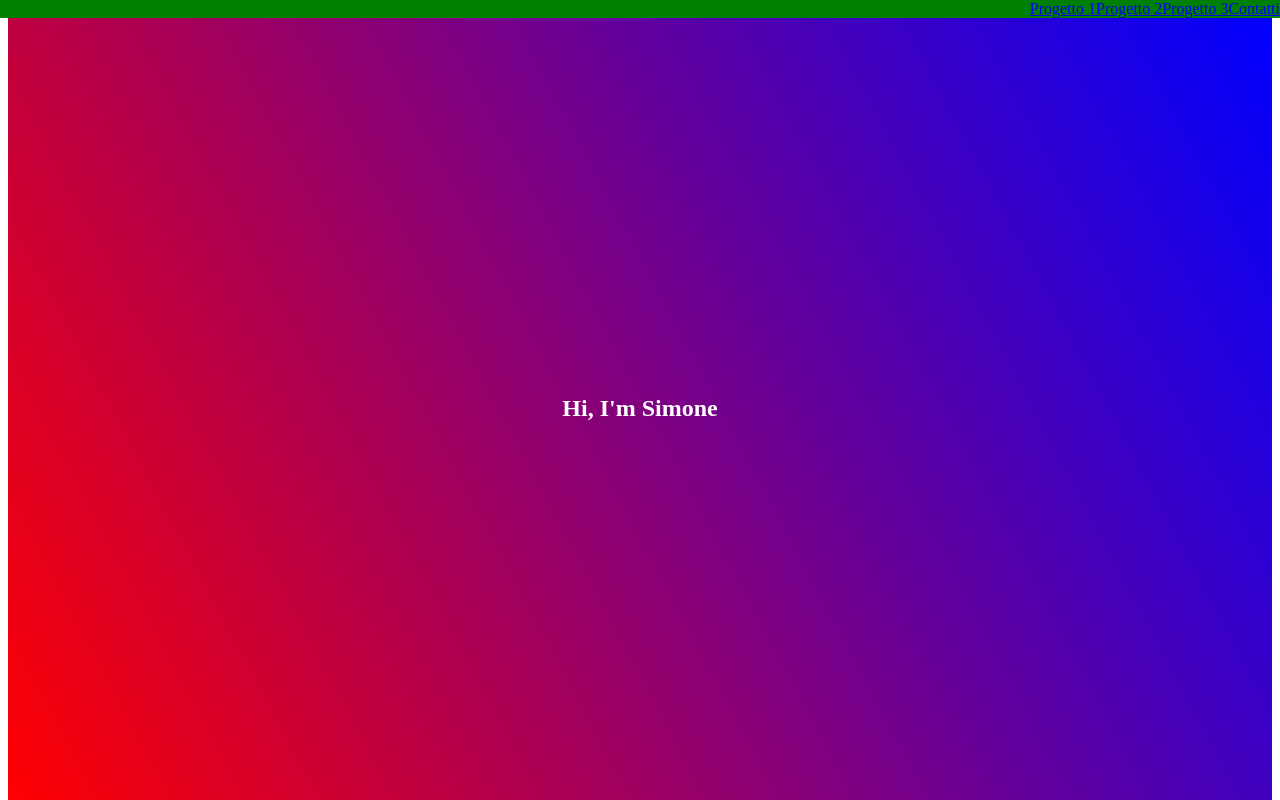
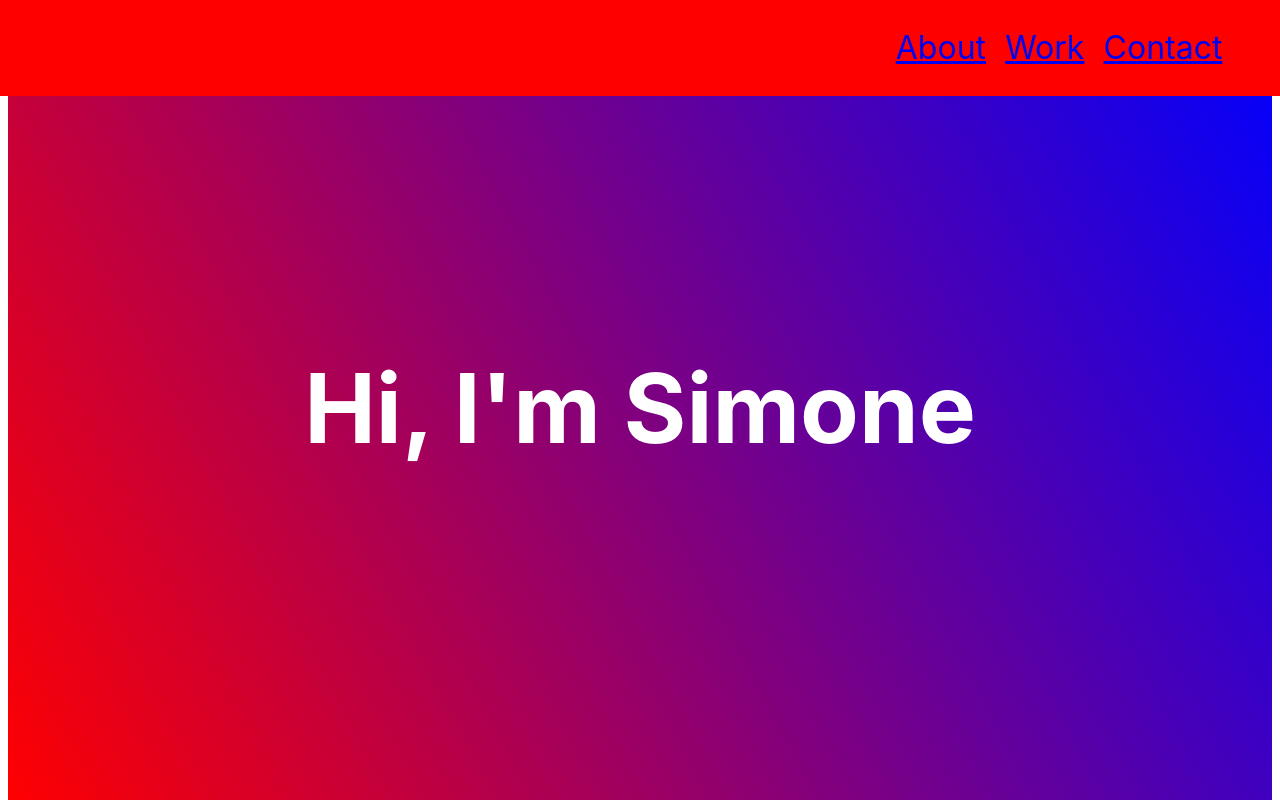
Before and after one commit to Cobbleston/coding-projects, a plain HTML site: page personal-portfolio/main.html in a window 1280 px wide. Shown: the top 800 px of the page. Drawn offline with Linux system fonts and the light colour scheme.

Commit message:
first things

```diff
--- a/personal-portfolio/main.css
+++ b/personal-portfolio/main.css
@@ -1,11 +1,47 @@
-#navbar {
+body {
+  font-family: -apple-system, BlinkMacSystemFont, 'Segoe UI', Roboto, Oxygen, Ubuntu, Cantarell, 'Open Sans', 'Helvetica Neue', sans-serif;
+  font-size: medium;
+  font-weight: 400;
+  line-height: 1.4;
+  color: white;
+}
+
+h1, h2 {
+  text-align: center;
+}
+
+h1 {
+  font-size: 6em;
+}
+
+h2 {
+  font-size: 4.2em;
+}
+
+.nav {
   display: flex;
   justify-content: flex-end;
   position: fixed;
   top: 0;
   left: 0;
   width: 100%;
-    background: green;
+  background: red;
+  z-index: 10;
+}
+
+.nav-list {
+  display: flex;
+  margin-right: 3em;
+}
+
+ul {
+  list-style: none;
+}
+
+.nav-list a {
+  display: block;
+  font-size: 2em;
+  padding: 0.3em;
 }
 
 #welcome-section {
--- a/personal-portfolio/main.html
+++ b/personal-portfolio/main.html
@@ -5,13 +5,22 @@
   <link rel="stylesheet" href="main.css" />
 </head>
 
-<body>
-  <nav id="navbar">
-    <a href="#proj-1">Progetto 1</a>
-    <a href="#proj-2">Progetto 2</a>
-    <a href="#proj-3">Progetto 3</a>
-    <a href="#contacts">Contatti</a>
+<body translate="no">
+  <!--START NAVBAT-->
+  <nav id="navbar" class="nav">
+    <ul class="nav-list">
+      <li>
+        <a href="#welcome-section">About</a>
+      </li>
+      <li>
+        <a href="#projects">Work</a>
+      </li>
+      <li>
+        <a href="#contact">Contact</a>
+      </li>
+    </ul>
   </nav>
+  <!--END NAVBAT-->
 
   <section id="welcome-section">
     <h1>Hi, I'm Simone</h1>
@@ -31,7 +40,9 @@
 
   <div id="block-space">...</div>
 
-  <footer id="contacts">
+  <footer id="contact">
+    <a id="profile-link" href="https://github.com/Cobbleston" target="_blank">GitHub Profile</a>
+    <a id="profile-link" href="https://github.com/Cobbleston" target="_blank">GitHub Profile</a>
     <a id="profile-link" href="https://github.com/Cobbleston" target="_blank">GitHub Profile</a>
   </footer>
 </body>
```
Lines whose indentation alone changed are shown as unchanged.
